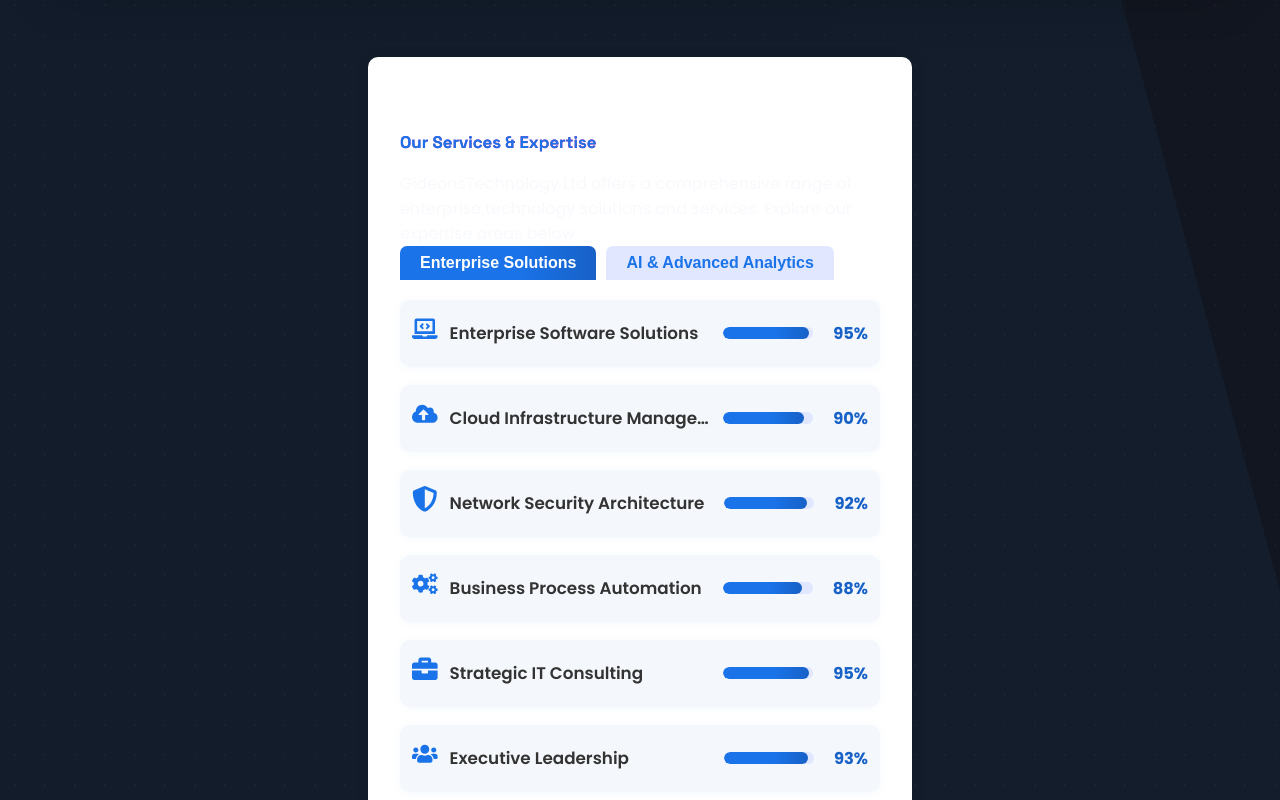
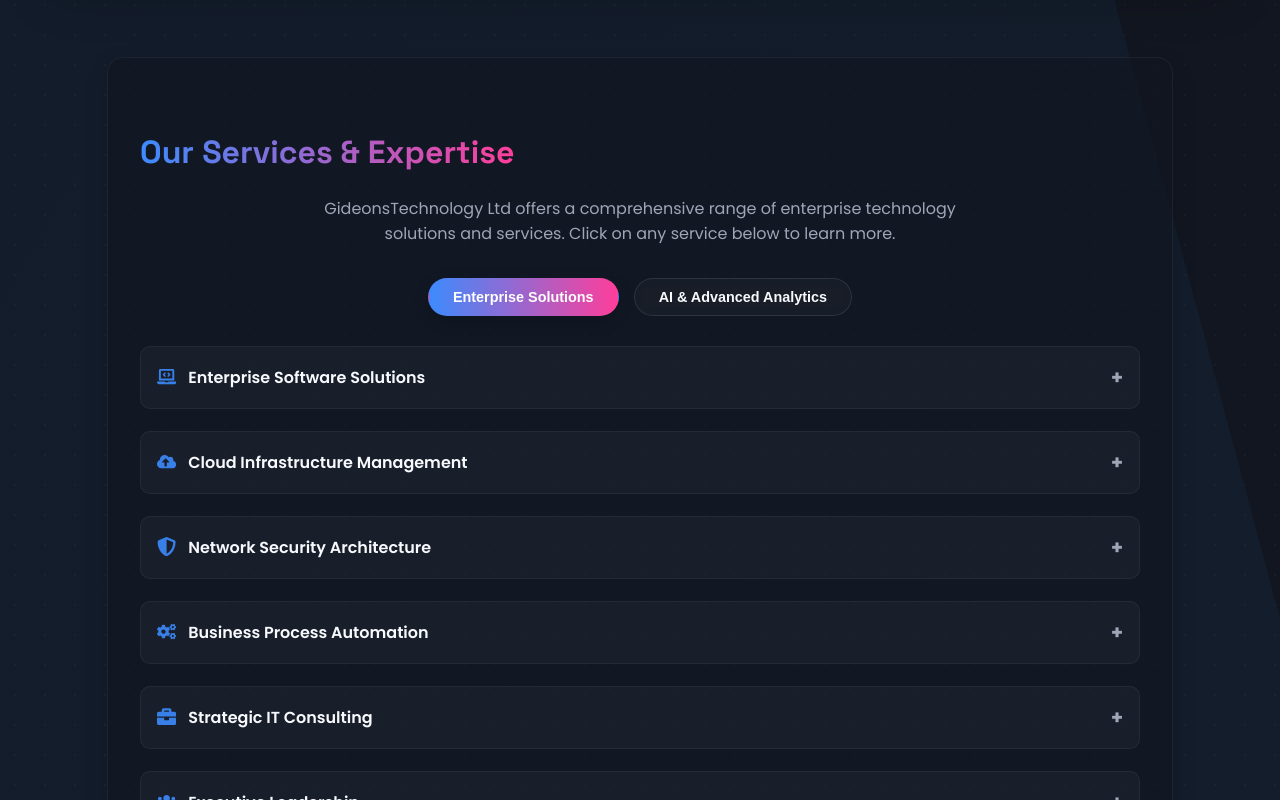
Before and after one commit to GIDEONSTECHNOLOGYLTD/ProfessionalPortfolioWebsite, a React (Create React App) app: page / in a window 1280 px wide. Shown: the part 680-1480 px from the top of the page. Built offline with nearby package versions, Linux system fonts and the light colour scheme.

Commit message:
feat: redesign skills section with expandable cards and glass morphism UI effects

```diff
--- a/src/components/AnimatedSkills.css
+++ b/src/components/AnimatedSkills.css
@@ -1,41 +1,61 @@
 .animated-skills {
-  margin-top: 32px;
-  margin-bottom: 32px;
-  background: #fff;
-  border-radius: 10px;
-  box-shadow: 0 2px 16px rgba(0,0,0,0.08);
+  margin: 32px auto;
+  background: rgba(18, 22, 32, 0.6);
+  border-radius: 16px;
+  box-shadow: var(--shadow-md);
   padding: 32px;
-  margin: 32px auto;
-  max-width: 480px;
+  max-width: 1000px;
+  backdrop-filter: blur(10px);
+  border: 1px solid rgba(255, 255, 255, 0.05);
 }
 
 .animated-skills h2 {
-  color: #1a73e8;
-  margin-bottom: 18px;
-  font-size: 1.05em;
+  color: var(--color-text);
+  margin-bottom: 1.5rem;
+  font-size: 2rem;
+  text-align: center;
+  background: linear-gradient(90deg, var(--color-primary), var(--color-secondary));
+  -webkit-background-clip: text;
+  background-clip: text;
+  -webkit-text-fill-color: transparent;
+}
+
+.skills-intro {
+  text-align: center;
+  color: var(--color-text-muted);
+  margin-bottom: 2rem;
+  max-width: 700px;
+  margin-left: auto;
+  margin-right: auto;
 }
 
 .skills-tabs {
   display: flex;
-  gap: 10px;
-  margin-bottom: 20px;
+  justify-content: center;
+  gap: 15px;
+  margin-bottom: 30px;
 }
+
 .skills-tabs button {
-  background: #e0e7ff;
-  color: #1a73e8;
-  border: none;
-  border-radius: 7px 7px 0 0;
-  padding: 8px 20px;
-  font-size: 1em;
-  font-weight: 700;
+  background: rgba(255, 255, 255, 0.03);
+  color: var(--color-text);
+  border: 1px solid rgba(255, 255, 255, 0.1);
+  border-radius: 30px;
+  padding: 10px 24px;
+  font-size: 0.9rem;
+  font-weight: 600;
   cursor: pointer;
-  transition: background 0.15s, color 0.15s;
+  transition: all 0.25s ease;
+  backdrop-filter: blur(5px);
 }
+
 .skills-tabs button.active,
 .skills-tabs button:focus {
-  background: linear-gradient(90deg, #1a73e8 60%, #1761c7 100%);
-  color: #fff;
+  background: linear-gradient(90deg, var(--color-primary), var(--color-secondary));
+  color: white;
+  border-color: transparent;
   outline: none;
+  box-shadow: 0 5px 15px rgba(0, 0, 0, 0.2);
 }
 
 .skills-grid {
@@ -45,73 +65,133 @@
 }
 
 .skill-bar {
-  background: #f4f7fb;
+  background: rgba(255, 255, 255, 0.03);
   border-radius: 10px;
-  box-shadow: 0 1px 8px rgba(26,115,232,0.05);
+  border: 1px solid rgba(255, 255, 255, 0.05);
+  padding: 16px;
+  transition: all 0.3s ease;
+  cursor: pointer;
+  position: relative;
+  display: block;
+  margin-bottom: 10px;
+}
+
+.skill-bar:hover {
+  background: rgba(255, 255, 255, 0.05);
+  box-shadow: 0 5px 15px rgba(0, 0, 0, 0.1);
+  transform: translateY(-2px);
+}
+
+.skill-bar.expanded {
+  background: rgba(61, 139, 253, 0.05);
+  border-color: rgba(61, 139, 253, 0.2);
+}
+
+.skill-header {
   display: flex;
   align-items: center;
-  gap: 12px;
-  padding: 14px 12px;
-  min-width: 0;
-  transition: box-shadow 0.18s;
+  justify-content: space-between;
 }
-.skill-bar:hover,
-.skill-bar:focus-within {
-  box-shadow: 0 4px 16px rgba(26,115,232,0.13);
+
+.skill-name {
+  font-weight: 600;
+  color: var(--color-text);
+  flex: 1;
+  margin-right: 12px;
 }
 
 .skill-icon {
-  font-size: 1.6em;
-  color: #1a73e8;
-  flex-shrink: 0;
-}
-.skill-name {
-  flex: 1;
-  font-weight: 600;
-  color: #333;
-  font-size: 1.05em;
-  min-width: 0;
-  text-overflow: ellipsis;
-  overflow: hidden;
-  white-space: nowrap;
-}
-.bar-bg {
-  background: #e0e7ff;
-  border-radius: 8px;
-  width: 90px;
-  height: 12px;
-  overflow: hidden;
-  margin-right: 8px;
-  flex-shrink: 0;
-}
-.bar-fill {
-  background: linear-gradient(90deg, #1a73e8 60%, #1761c7 100%);
-  height: 100%;
-  border-radius: 8px;
-  transition: width 1s cubic-bezier(.4,2,.6,1);
-}
-.skill-level {
-  min-width: 32px;
-  color: #1761c7;
-  font-weight: 700;
-  font-size: 1.02em;
-  text-align: right;
+  color: var(--color-primary);
+  font-size: 1.2rem;
+  margin-right: 12px;
+  opacity: 0.9;
+  display: inline-flex;
+  align-items: center;
 }
 
-.skills-section {
-  margin-bottom: 22px;
+.expand-icon {
+  color: var(--color-text-muted);
+  font-size: 1.2rem;
+  font-weight: bold;
+  transition: transform 0.3s ease;
 }
 
-.skill-label {
-  min-width: 80px;
-  font-weight: 500;
-  color: #333;
+.skill-bar.expanded .expand-icon {
+  color: var(--color-primary);
 }
 
-.skill-percent {
-  margin-left: 10px;
-  color: #1761c7;
-  font-size: 0.98em;
+.skill-details {
+  margin-top: 16px;
+  padding-top: 16px;
+  border-top: 1px dashed rgba(255, 255, 255, 0.1);
+  animation: slideDown 0.3s ease;
+}
+
+@keyframes slideDown {
+  from {
+    opacity: 0;
+    transform: translateY(-10px);
+  }
+  to {
+    opacity: 1;
+    transform: translateY(0);
+  }
+}
+
+.skill-level {
+  font-weight: 600;
+  color: var(--color-primary);
+  margin-left: 8px;
+  font-size: 0.9rem;
+}
+
+.bar-bg {
+  height: 6px;
+  background: rgba(255, 255, 255, 0.1);
+  border-radius: 8px;
+  position: relative;
+  overflow: hidden;
+  width: 100%;
+  margin: 12px 0;
+}
+
+.bar-fill {
+  position: absolute;
+  left: 0;
+  top: 0;
+  height: 100%;
+  background: linear-gradient(90deg, var(--color-primary), var(--color-secondary));
+  border-radius: 8px;
+  transition: width 1s cubic-bezier(0.11, 0.65, 0.33, 1.43);
+  animation: fillBar 1.2s ease-out;
+}
+
+@keyframes fillBar {
+  from { width: 0; }
+  to { width: 100%; }
+}
+
+.skill-description {
+  color: var(--color-text-muted);
+  font-size: 0.9rem;
+  margin-top: 12px;
+  line-height: 1.5;
+}
+
+.skills-container {
+  display: flex;
+  flex-direction: column;
+  gap: 12px;
+  opacity: 0;
+  transition: opacity 0.3s ease;
+  height: 0;
+  overflow: hidden;
+}
+
+.skills-container.visible {
+  opacity: 1;
+  height: auto;
+  overflow: visible;
 }
 
 @media (max-width: 900px) {
--- a/src/components/AnimatedSkills.js
+++ b/src/components/AnimatedSkills.js
@@ -33,34 +33,70 @@
   { name: 'AI Risk Management & Governance', level: 91, icon: <FaShieldAlt /> },
 ];
 
-function SkillBar({ skill }) {
+function SkillBar({ skill, expanded, toggleExpand }) {
   return (
-    <div className="skill-bar">
-      <span className="skill-icon">{skill.icon}</span>
-      <span className="skill-name">{skill.name}</span>
-      <div className="bar-bg">
-        <div className="bar-fill" style={{ width: skill.level + '%' }}></div>
+    <div className={`skill-bar ${expanded ? 'expanded' : ''}`} onClick={() => toggleExpand(skill.name)}>
+      <div className="skill-header">
+        <span className="skill-icon">{skill.icon}</span>
+        <span className="skill-name">{skill.name}</span>
+        <span className="expand-icon">{expanded ? '−' : '+'}</span>
       </div>
-      <span className="skill-level">{skill.level}%</span>
+
+      {expanded && (
+        <div className="skill-details">
+          <div className="bar-bg">
+            <div className="bar-fill" style={{ width: skill.level + '%' }}></div>
+          </div>
+          <span className="skill-level">{skill.level}%</span>
+          <p className="skill-description">{skill.description || 'Enterprise-grade technology solutions designed for business growth and operational excellence.'}</p>
+        </div>
+      )}
     </div>
   );
 }
 
 function AnimatedSkills() {
   const [tab, setTab] = React.useState('core');
+  const [expandedSkills, setExpandedSkills] = React.useState({});
+
+  const toggleExpand = (skillName) => {
+    setExpandedSkills(prev => ({
+      ...prev,
+      [skillName]: !prev[skillName]
+    }));
+  };
 
   return (
     <section className="animated-skills">
       <h2>Our Services & Expertise</h2>
       <div className="skills-intro">
-        GideonsTechnology Ltd offers a comprehensive range of enterprise technology solutions and services. Explore our expertise areas below.
+        GideonsTechnology Ltd offers a comprehensive range of enterprise technology solutions and services. Click on any service below to learn more.
       </div>
       <div className="skills-tabs">
         <button className={tab==='core' ? 'active' : ''} onClick={()=>setTab('core')}>Enterprise Solutions</button>
         <button className={tab==='ai' ? 'active' : ''} onClick={()=>setTab('ai')}>AI & Advanced Analytics</button>
       </div>
-      <div className="skills-grid">
-        {(tab==='core' ? skills : aiSkills).map((skill, idx) => <SkillBar skill={skill} key={idx} />)}
+
+      <div className={`skills-container ${tab === 'core' ? 'visible' : 'hidden'}`}>
+        {skills.map((skill, index) => (
+          <SkillBar
+            key={index}
+            skill={skill}
+            expanded={!!expandedSkills[skill.name]}
+            toggleExpand={toggleExpand}
+          />
+        ))}
+      </div>
+
+      <div className={`skills-container ${tab === 'ai' ? 'visible' : 'hidden'}`}>
+        {aiSkills.map((skill, index) => (
+          <SkillBar
+            key={index}
+            skill={skill}
+            expanded={!!expandedSkills[skill.name]}
+            toggleExpand={toggleExpand}
+          />
+        ))}
       </div>
     </section>
   );
--- a/src/components/Projects.js
+++ b/src/components/Projects.js
@@ -42,15 +42,26 @@
   const [activeModal, setActiveModal] = useState(null);
 
   // Handler for case study request button
-  const handleCaseStudyRequest = (projectName) => {
+  const handleCaseStudyRequest = (projectName, e) => {
+    e.preventDefault(); // Prevent any default action
     setActiveModal(projectName);
-    // Smooth scroll to contact form
-    document.getElementById('contact').scrollIntoView({ behavior: 'smooth' });
 
-    // Optionally, populate a hidden field or set some state that the contact form can use
-    if (window.localStorage) {
-      window.localStorage.setItem('requestedProject', projectName);
+    // Store the project name safely
+    try {
+      if (window.localStorage) {
+        window.localStorage.setItem('requestedProject', projectName);
+      }
+    } catch (err) {
+      console.log('Could not save to localStorage:', err);
     }
+
+    // Safer scrolling with timeout to ensure modal is fully rendered first
+    setTimeout(() => {
+      const contactSection = document.getElementById('contact');
+      if (contactSection) {
+        contactSection.scrollIntoView({ behavior: 'smooth' });
+      }
+    }, 100);
   };
 
   // Close the modal
@@ -85,7 +96,7 @@
                   <a href={project.url} target="_blank" rel="noopener noreferrer" className="view-project-btn">View Project</a>
                   <button
                     className="project-cta"
-                    onClick={() => handleCaseStudyRequest(project.name)}
+                    onClick={(e) => handleCaseStudyRequest(project.name, e)}
                   >
                     Request Details
                   </button>
@@ -93,7 +104,7 @@
               ) : (
                 <button
                   className="project-cta"
-                  onClick={() => handleCaseStudyRequest(project.name)}
+                  onClick={(e) => handleCaseStudyRequest(project.name, e)}
                 >
                   Request Case Study
                 </button>
```
